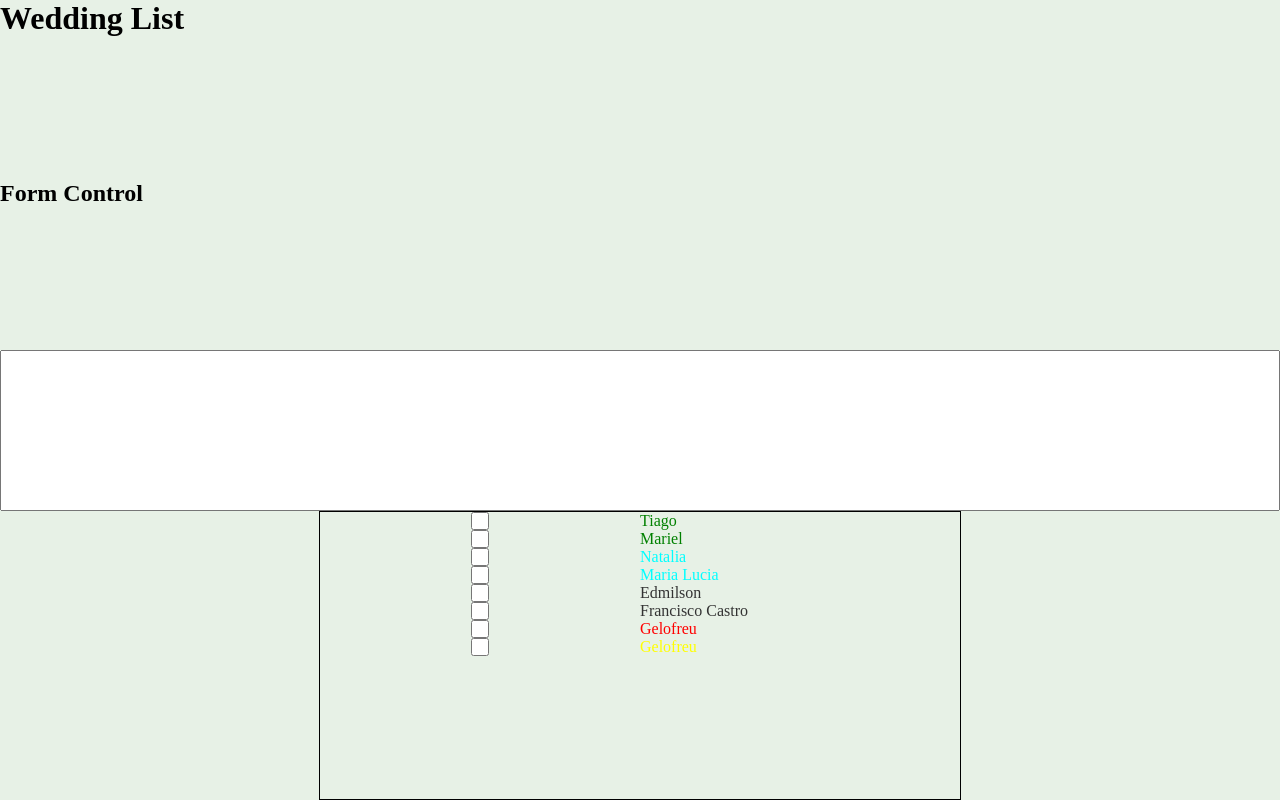
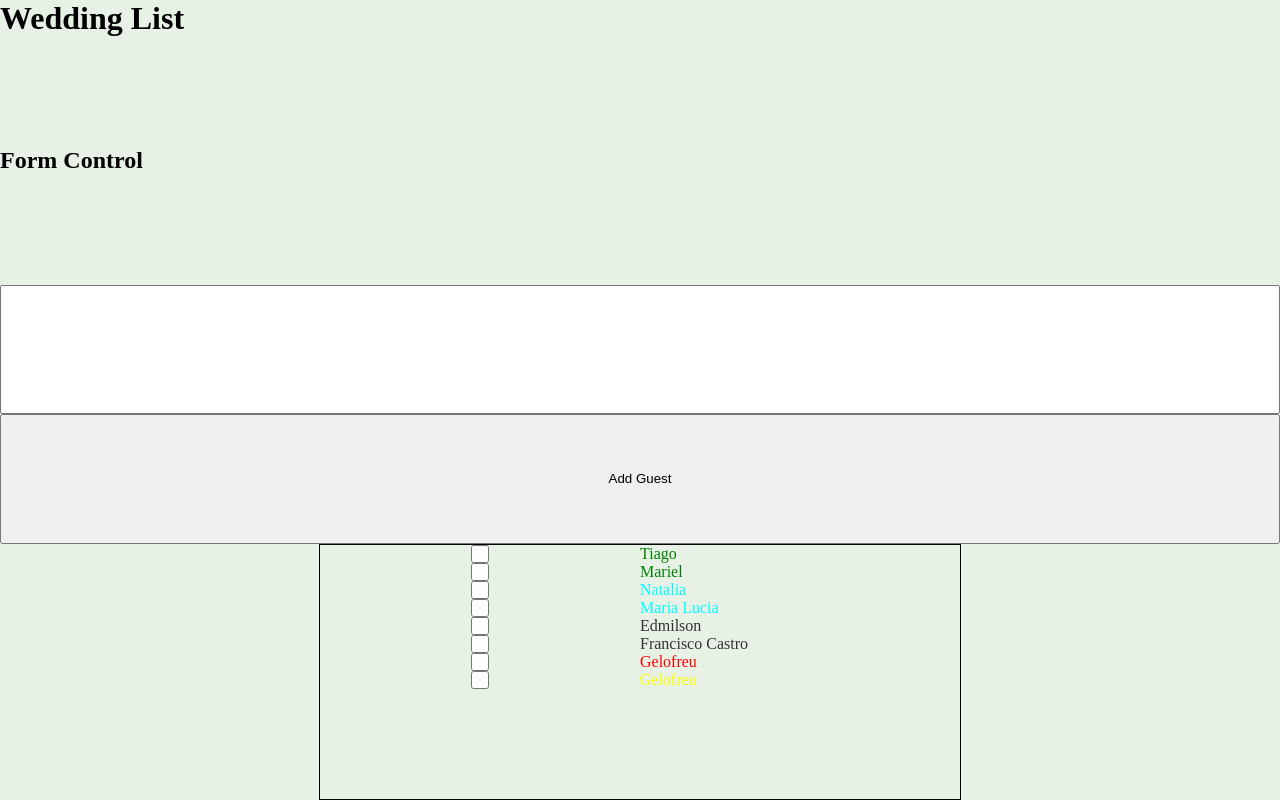
Before and after one commit to TiagoSVO/winvite, a React (Create React App) app: page / in a window 1280 px wide. Built offline with nearby package versions, Linux system fonts and the light colour scheme; data requests are answered from the project's data file.

Commit message:
[FEATURE] Added function to add guest to list

```diff
--- a/src/pages/HomePage/index.js
+++ b/src/pages/HomePage/index.js
@@ -1,5 +1,5 @@
 import React from 'react';
-import { Container, List, ItemList, ListCheck, ListTitle, ListInputText } from './styles'
+import { Container, List, ItemList, ListCheck, ListTitle, ListInputText, ListAddButton } from './styles'
 
 import axios from 'axios';
 
@@ -23,6 +23,27 @@
             guestsList: [],
             inputText: ''
         }
+    }
+
+    onClickAddItemListButton(e) {
+        const guestName = this.state.inputText
+        const listGuest = this.state.guestsList
+        const newGuest = {
+            "order": listGuest.length + 1,
+            "name": guestName,
+            "isChild": false,
+            "status_code": "L"
+        }
+        this.setState({
+            guestsList: [...this.state.guestsList, newGuest]
+        })
+        this.clearListInputText()
+    }
+
+    clearListInputText() {
+        this.setState({
+            inputText: ''
+        })
     }
 
     onChangeListInputText(e) {
@@ -66,11 +87,12 @@
         return(
             <>
                 <ListInputText type="text" value={this.state.inputText} onChange={(e) => this.onChangeListInputText(e)}/>
+                <ListAddButton onClick={(e) => this.onClickAddItemListButton(e)}>Add Guest</ListAddButton>
                 <List>
                     {this.state.guestsList.map(guest => {
                         return(
-                        <ItemList key={guest.id}>
-                            <ListCheck type="checkbox" name={`guest-${guest.id}`}/>
+                        <ItemList key={guest.order}>
+                            <ListCheck type="checkbox" name={`guest-${guest.order}`}/>
                             <ListTitle color={this.getStatusByCode(guest.status_code).color}>{guest.name}</ListTitle>
                         </ItemList>)
                     })}
--- a/src/pages/HomePage/styles.js
+++ b/src/pages/HomePage/styles.js
@@ -8,6 +8,8 @@
 `
 
 export const ListInputText = styled.input``
+
+export const ListAddButton = styled.button``
 
 export const List = styled.ul`
     width: 50%;
```
